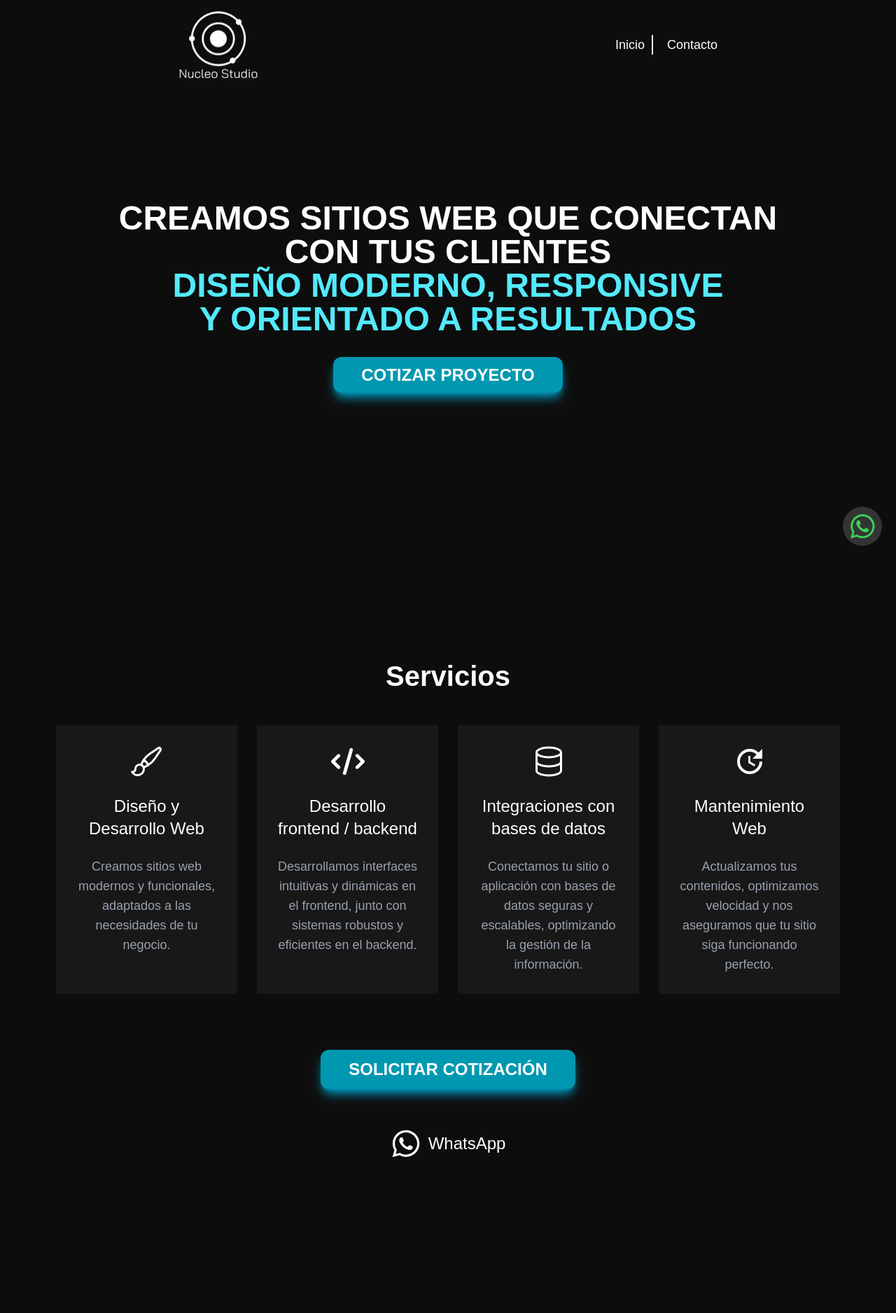
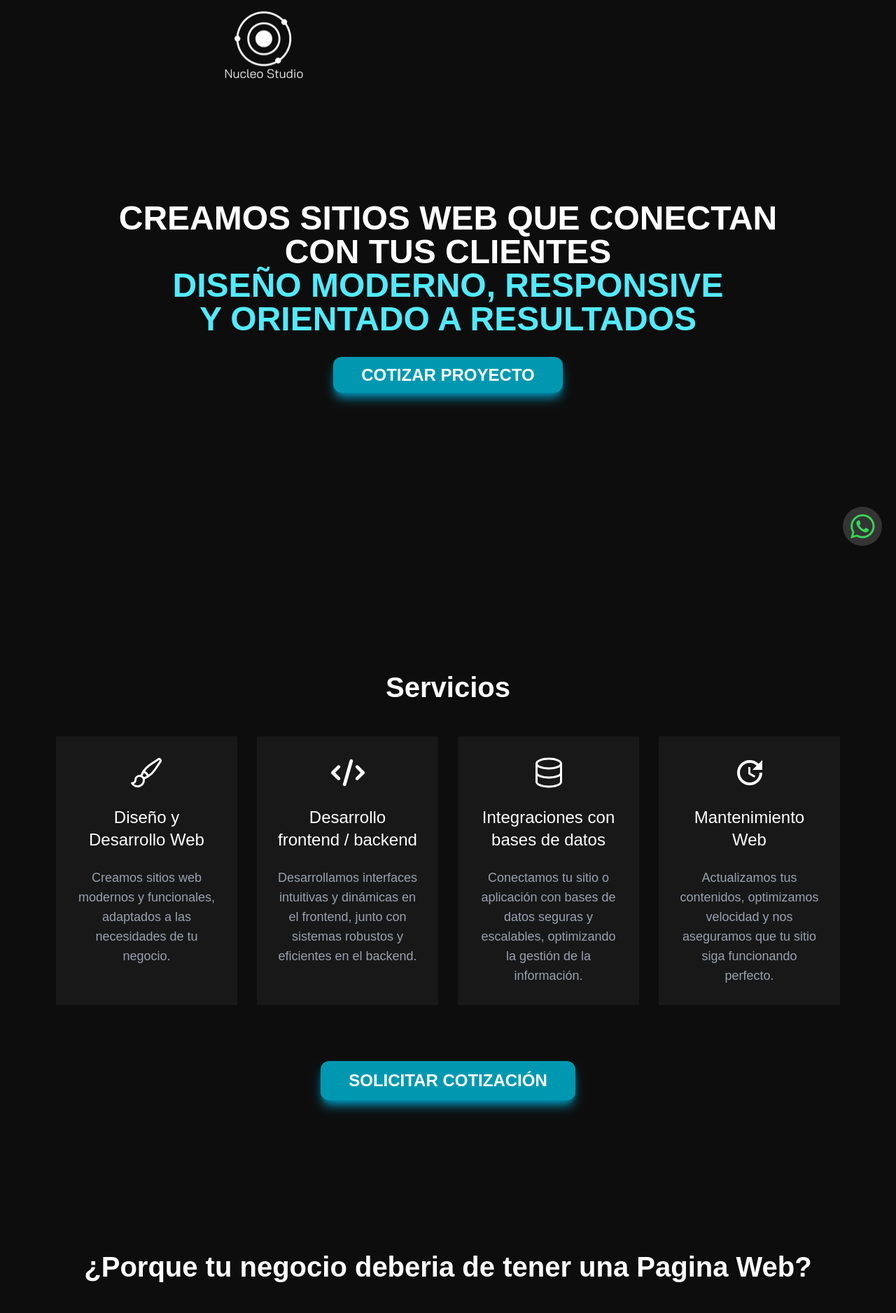
Before and after one commit to Joshar226/NucleoStudio_Frontend, a React (Vite) app: page / in a window 1280 px wide. Shown: the top 1876 px of the page at 70% size. Built offline with nearby package versions, Linux system fonts and the light colour scheme; no server answers; a web font is replaced by a local one.

Commit message:
Form Eliminado // Metodos de contacto arreglados

```diff
--- a/src/components/sections/Servicios.tsx
+++ b/src/components/sections/Servicios.tsx
@@ -1,7 +1,6 @@
 import { motion } from "motion/react";
 import { servicios } from "../../db/homeDB";
 import ServicioCard from "../cards/ServicioCard";
-import { FaWhatsapp } from "react-icons/fa";
 
 export default function Servicios() {
   return (
@@ -10,7 +9,7 @@ export default function Servicios() {
           mt-36 px-5
           md:px-20
           lg:mt-80
-          xl:mt-96
+          xl:mt-[400px]
         "
     >
       <h2 className="C_titulo-seccion">Servicios</h2>
@@ -33,7 +32,7 @@ export default function Servicios() {
         viewport={{ once: true }}
       >
         <a
-            href="#contact"
+            href="https://wa.me/50662830706"
             className="bg-[#0098B0] uppercase font-bold text-center shadow-lg shadow-cyan-600 rounded-xl
               w-full py-2 text-lg mt-10
               md:py-3 md:text-xl md:mt-14
@@ -42,41 +41,9 @@ export default function Servicios() {
 
               transition-all hover:scale-110 hover:shadow-xl  active:scale-110 active:shadow-xl duration-300
             "
+            target="_blank"
         >
           Solicitar Cotización
-        </a>
-
-        <a
-            href="https://wa.me/50662830706"
-            target="_blank"
-            className="flex items-center
-              mt-8 gap-2.5
-              md:mt-10
-              lg:mt-11
-              xl:mt-14
-
-              transition-transform hover:scale-110 active:scale-110 duration-300
-            "
-        >
-          <div
-            className="
-              w-8
-              md:w-9
-              lg:w-10
-              xl:w-11
-            "
-          >
-            <FaWhatsapp className="w-full h-full" />
-          </div>
-          <p
-            className="
-              text-lg
-              md:text-xl
-              xl:text-2xl
-            "
-          >
-            WhatsApp
-          </p>
         </a>
       </motion.div>
     </div>
--- a/src/layout/AppLayout.tsx
+++ b/src/layout/AppLayout.tsx
@@ -5,7 +5,9 @@ export default function AppLayout() {
   return (
     <div className="bg-[#0D0D0D] text-white">
       <nav
-        className="flex py-3.5 justify-around items-center
+        className="flex py-3.5
+          justify-center
+          lg:justify-start mx-[25%]
         "
       >
         <Link to={'/'}>
@@ -21,20 +23,6 @@ export default function AppLayout() {
             "
           />
         </Link>
-
-        <div
-          className=" text-center
-            grid grid-cols-2 gap-1   text-sm
-            md:flex md:text-base md:*:border-r-2 md:*:border-white md:*:pr-2.5 md:*:last:border-none md:*:last:px-0
-            lg:gap-4
-            xl:text-lg xl:gap-5
-
-            *:transition-transform *:hover:scale-110 *:active:scale-110 *:duration-200 *:ease-in-out
-          "
-        >
-          <Link to={'/'}>Inicio</Link>
-          <Link to={'/contact'}>Contacto</Link>
-        </div>
       </nav>
 
       <Outlet/>
@@ -74,9 +62,10 @@ export default function AppLayout() {
               href="https://www.facebook.com/profile.php?id=61578946692939"
               target="_blank"
               className="
-                  w-8
-                  md:w-10
+                w-8
+                md:w-10
               "
+              aria-label="Facebook"
             >
               <FaFacebookF className="w-full h-full" />
             </a>
@@ -85,10 +74,10 @@ export default function AppLayout() {
               href="https://www.instagram.com/nucleostudiocr"
               target="_blank"
               className="
-                  w-8
-                  md:w-10
-
+                w-8
+                md:w-10
               "
+              aria-label="Instagram"
             >
               <FaInstagram className="w-full h-full" />
             </a>
--- a/src/main.tsx
+++ b/src/main.tsx
@@ -6,14 +6,16 @@ import { QueryClient, QueryClientProvider } from '@tanstack/react-query'
 import Router from './router.tsx'
 import { ToastContainer } from 'react-toastify'
 import { Analytics } from "@vercel/analytics/react"
-import { SpeedInsights } from "@vercel/speed-insights/react"
+import { HelmetProvider } from 'react-helmet-async'
 
 const queryClient = new QueryClient()
 
 createRoot(document.getElementById('root')!).render(
   <StrictMode>
     <QueryClientProvider client={queryClient}>
-      <Router />
+      <HelmetProvider>
+        <Router />
+      </HelmetProvider>
       {/* <ReactQueryDevtools/> */}
       <ToastContainer
         pauseOnHover={false}
@@ -22,7 +24,6 @@ createRoot(document.getElementById('root')!).render(
         pauseOnFocusLoss={false}
       />
       <Analytics />
-      <SpeedInsights />
     </QueryClientProvider>
   </StrictMode>
 )
--- a/src/router.tsx
+++ b/src/router.tsx
@@ -7,7 +7,6 @@ import Spinner from "./components/Spinner";
 const HomeView = lazy(() => import('./views/HomeView'))
 const AboutUsView = lazy(() => import('./views/AboutUsView'))
 const PrivacyPolicyView = lazy(() => import('./views/PrivacyPolicyView'))
-const ContactView = lazy(() => import('./views/ContactView'))
 
 
 export default function Router() {
@@ -20,7 +19,6 @@ export default function Router() {
             <Route path="/" element={<HomeView/>}/>
             <Route path="/about" element={<AboutUsView/>}/>
             <Route path="/privacy-policy" element={ <PrivacyPolicyView />}/>
-            <Route path="/contact" element={<ContactView/>}/>
           </Route>
         </Routes>
       </Suspense>
--- a/src/views/AboutUsView.tsx
+++ b/src/views/AboutUsView.tsx
@@ -1,6 +1,6 @@
-import { Helmet } from "react-helmet";
-import Form from "../components/Form";
+import { Helmet } from "react-helmet-async";
 import { nosotros } from "../db/homeDB";
+import { motion } from "motion/react";
 
 export default function AboutUsView() {
   return (
@@ -35,13 +35,33 @@ export default function AboutUsView() {
         ))}
       </div>
 
-      <div
-        className="
-          mt-15
-        "
-      >
-        <Form />
-      </div>
+      <motion.div
+          className="
+            mt-6
+            md:my-16
+            flex justify-center
+          "
+          initial={{ opacity: 0, y: 100 }}
+          animate={{ opacity: 1, y: 0 }}
+          transition={{
+            duration: 0.6,
+            y: { type: "spring", visualDuration: 0.6, bounce: 0.35 },
+          }}
+        >
+          <a
+            href="https://wa.me/50662830706"
+            className="bg-[#0098B0] uppercase font-bold text-center shadow-lg shadow-cyan-600 rounded-xl
+              px-9 py-2 text-lg
+              md:py-3 md:text-xl md:w-auto md:px-10
+              lg:w-auto lg:px-10 lg:text-2xl
+
+              transition-all hover:scale-110 hover:shadow-xl  active:scale-110 active:shadow-xl duration-300
+            "
+            target="_blank"
+          >
+            Cotizar Proyecto
+          </a>
+        </motion.div>
     </div>
   )
 }
--- a/src/views/ContactView.tsx
+++ b/src/views/ContactView.tsx
@@ -1,4 +1,4 @@
-import { Helmet } from "react-helmet";
+import { Helmet } from "react-helmet-async";
 import Form from "../components/Form";
 
 export default function ContactView() {
--- a/src/views/HomeView.tsx
+++ b/src/views/HomeView.tsx
@@ -1,9 +1,8 @@
 import { motion } from "motion/react";
 import Slider from "../components/Slider";
-import Form from "../components/Form";
 import Servicios from "../components/sections/Servicios";
 import Ventajas from "../components/sections/Ventajas";
-import { Helmet } from "react-helmet";
+import { Helmet } from "react-helmet-async";
 
 export default function HomeView() {
   return (
@@ -48,7 +47,7 @@ export default function HomeView() {
           }}
         >
           <a
-            href="#contact"
+            href="https://wa.me/50662830706"
             className="bg-[#0098B0] uppercase font-bold text-center shadow-lg shadow-cyan-600 rounded-xl
               px-9 py-2 text-lg
               md:py-3 md:text-xl md:w-auto md:px-10
@@ -56,6 +55,7 @@ export default function HomeView() {
 
               transition-all hover:scale-110 hover:shadow-xl  active:scale-110 active:shadow-xl duration-300
             "
+            target="_blank"
           >
             Cotizar Proyecto
           </a>
@@ -76,16 +76,6 @@ export default function HomeView() {
         <h2 className="C_titulo-seccion">Tecnologías</h2>
         <Slider />
       </section>
-
-        <section
-          className="
-            mt-36
-            md:px-20
-            lg:mt-44
-            xl:mt-52
-          ">
-          <Form />
-        </section>
     </>
   );
 }
--- a/src/views/PrivacyPolicyView.tsx
+++ b/src/views/PrivacyPolicyView.tsx
@@ -1,4 +1,4 @@
-import { Helmet } from "react-helmet";
+import { Helmet } from "react-helmet-async";
 
 export default function PrivacyPolicyView() {
   return (
```
Also changed, not shown: package.json (+3 -4 lines), 1 other file (tests, documents, lock files or other folders).
